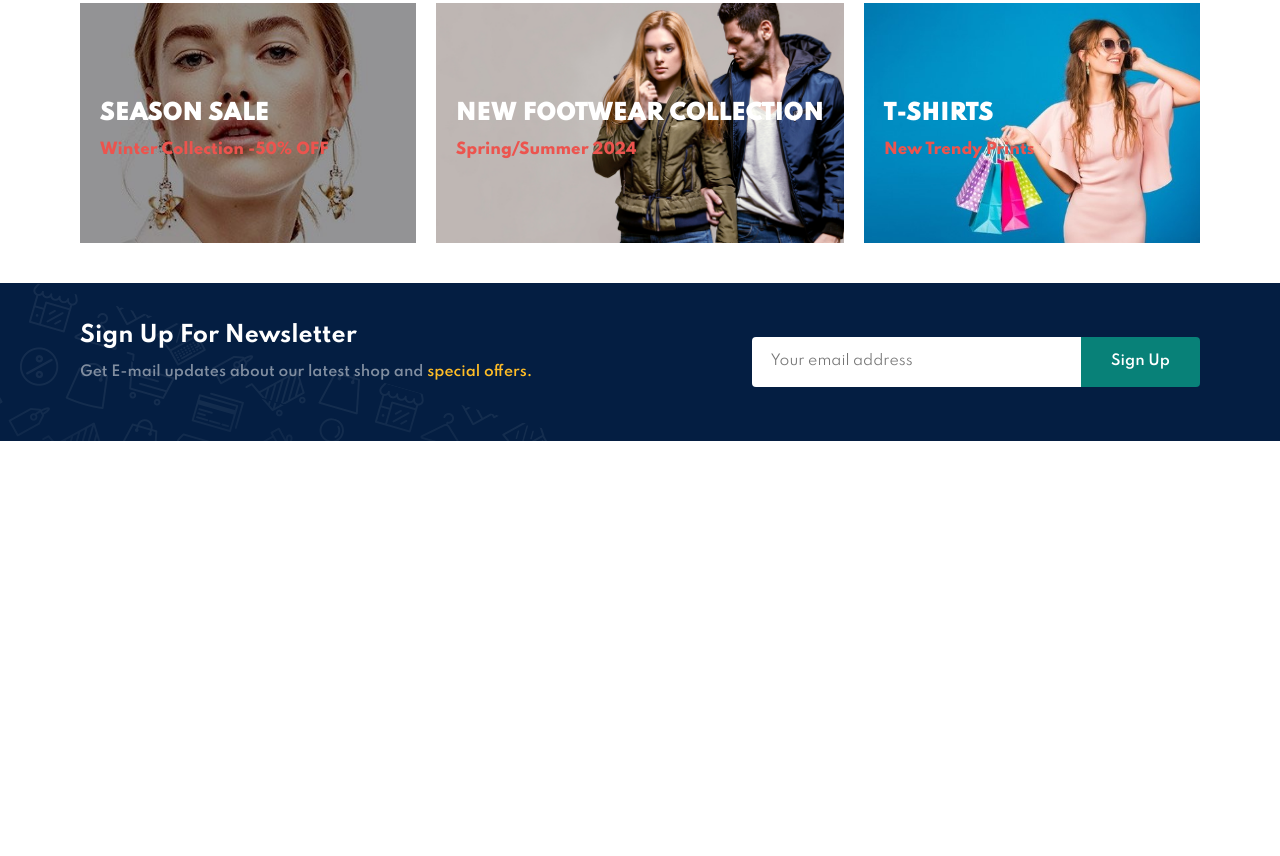
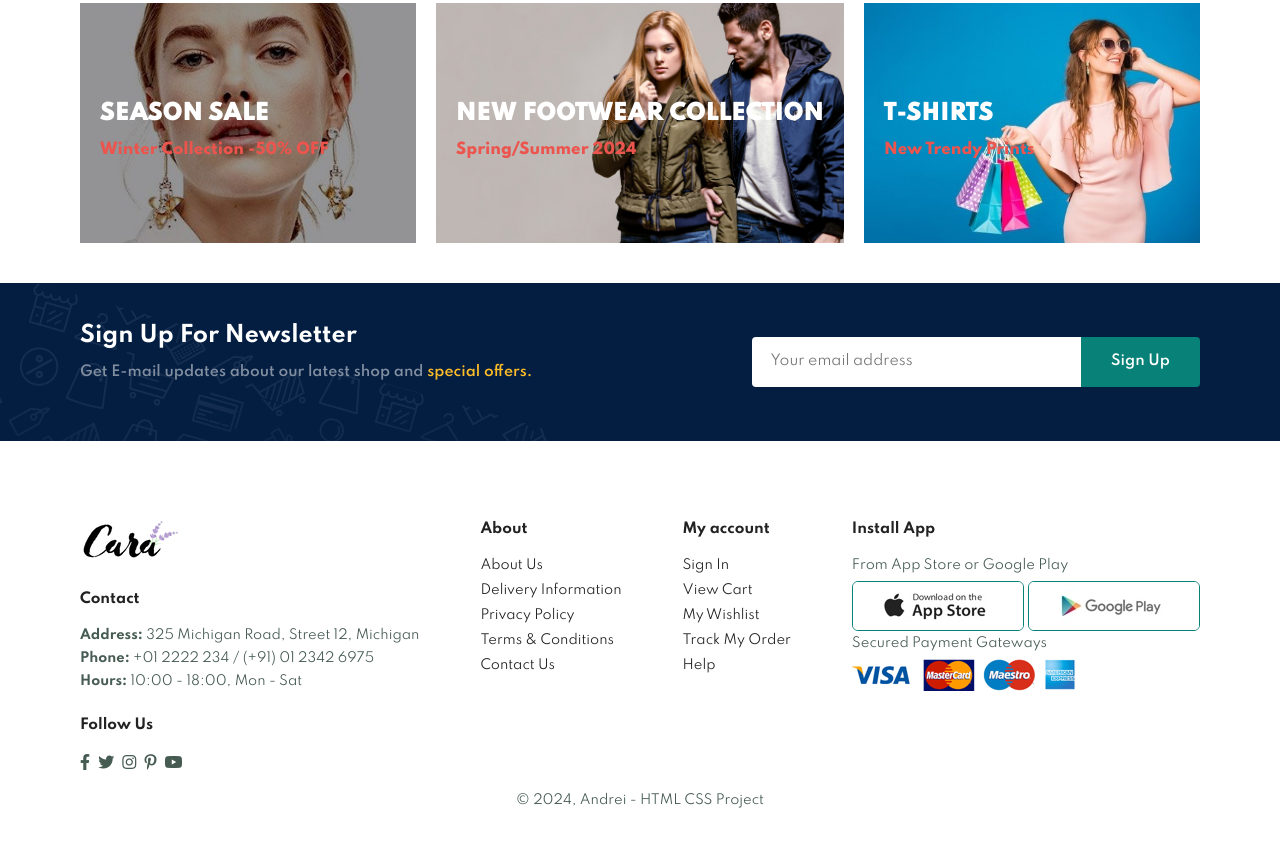
Before and after one commit to Andrei-Olaru/Ecommerce-Website, a plain HTML site: page index.html in a window 1280 px wide. Shown: the part 4607-5463 px from the top of the page. Before the commit the page ends 5088 px from the top, so only its background shows below. Drawn offline with Linux system fonts and the light colour scheme.

Commit message:
added footer for main page

```diff
--- a/index.html
+++ b/index.html
@@ -401,6 +401,57 @@
 
     </section>
 
+    <footer class="section-p1">
+        <div class="col">
+            <img class="logo" src="img/logo.png">
+            <h4>Contact</h4>
+            <p><strong>Address:</strong> 325 Michigan Road, Street 12, Michigan</p>
+            <p><strong>Phone:</strong> +01 2222 234 / (+91) 01 2342 6975</p>
+            <p><strong>Hours:</strong> 10:00 - 18:00, Mon - Sat</p>
+            <div class="follow">
+                <h4>Follow Us</h4>
+                <i class="fab fa-facebook-f"></i>
+                <i class="fab fa-twitter"></i>
+                <i class="fab fa-instagram"></i>
+                <i class="fab fa-pinterest-p"></i>
+                <i class="fab fa-youtube"></i>
+            </div>
+        </div>
+
+        <div class="col">
+            <h4>About</h4>
+            <a href="#">About Us</a>
+            <a href="#">Delivery Information</a>
+            <a href="#">Privacy Policy</a>
+            <a href="#">Terms & Conditions</a>
+            <a href="#">Contact Us</a>
+        </div>
+
+        <div class="col">
+            <h4>My account</h4>
+            <a href="#">Sign In</a>
+            <a href="#">View Cart</a>
+            <a href="#">My Wishlist</a>
+            <a href="#">Track My Order</a>
+            <a href="#">Help</a>
+        </div>
+
+        <div class="col install">
+            <h4>Install App</h4>
+            <p>From App Store or Google Play</p>
+            <div class="row">
+                <img src="img/pay/app.jpg">
+                <img src="img/pay/play.jpg">
+            </div>
+            <p>Secured Payment Gateways</p>
+            <img src="img/pay/pay.png">
+       </div>
+
+       <div class="copyright">
+            <p>© 2024, Andrei - HTML CSS Project</p>
+       </div>
+    </footer>
+
     <script src="script.js"></script>
 </body>
 
--- a/style.css
+++ b/style.css
@@ -474,6 +474,70 @@ padding: 10px 0;
   border-bottom-left-radius: 0;
 }
 
+footer{
+  display: flex;
+  flex-wrap: wrap;
+  justify-content: space-between;
+}
+
+footer .col{
+  display: flex;
+  flex-direction: column;
+  align-items: flex-start;
+  margin-bottom: 20px;
+}
+
+footer .logo{
+  margin-bottom: 30px;
+}
+
+footer h4{
+  font-size: 14px;
+  padding-bottom: 20px;
+}
+
+footer p{
+  font-size: 13px;
+  margin: 0 0 8px 0;
+}
+
+footer a{
+  font-size: 13px;
+  text-decoration: none;
+  color: #222;
+  margin-bottom: 10px;
+}
+
+footer .follow{
+  margin-top: 20px;
+}
+
+footer .follow i{
+  color: #465b52;
+  padding-right: 4px;
+  cursor: pointer;
+}
+
+footer .install .row img{
+  border: 1px solid #088178;
+  border-radius: 6px;
+}
+
+footer .install img{
+  margin-top: 10px 0 15px 0;
+}
+
+footer .follow i:hover,
+footer a:hover{
+  color: #088178;
+}
+
+footer .copyright{
+  width: 100%;
+  text-align: center;
+}
+
+
 /* Shop Page */
 
 /* Single Product */
```
